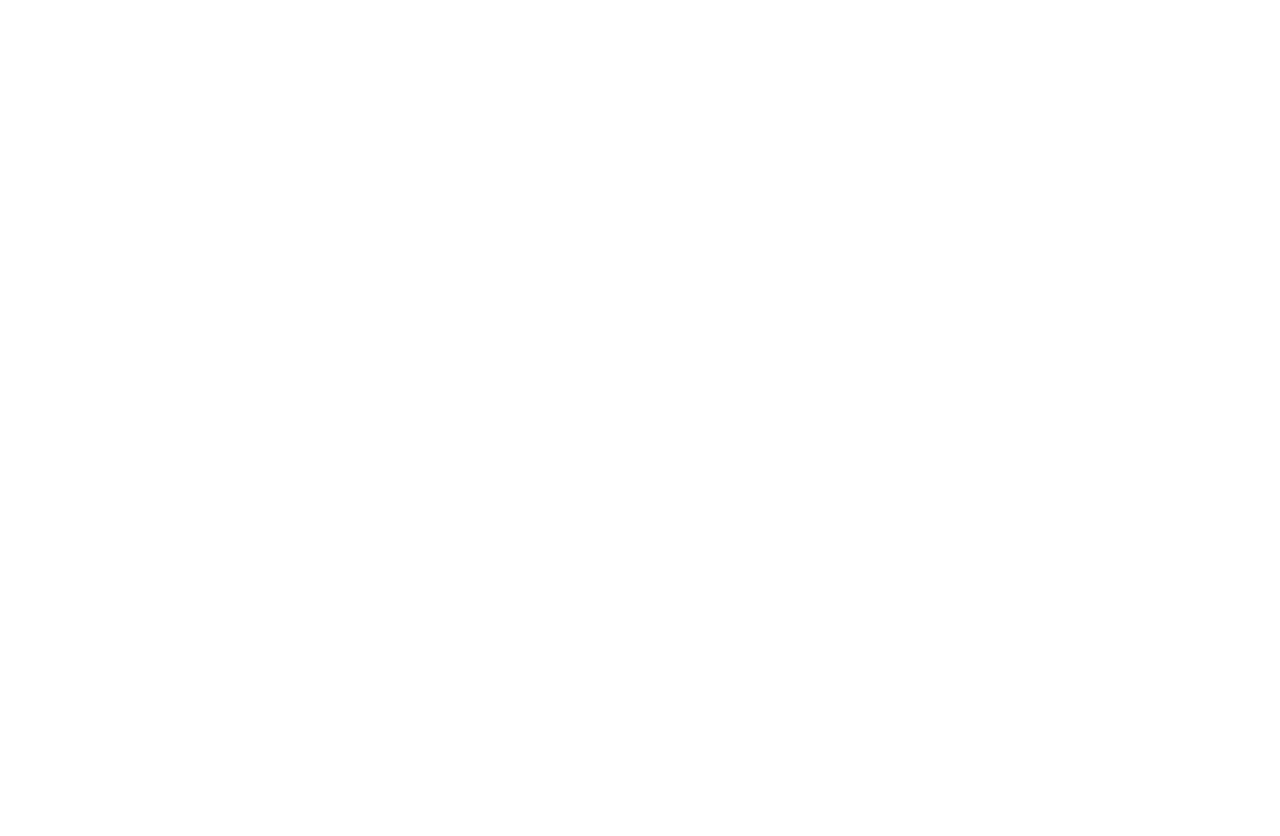
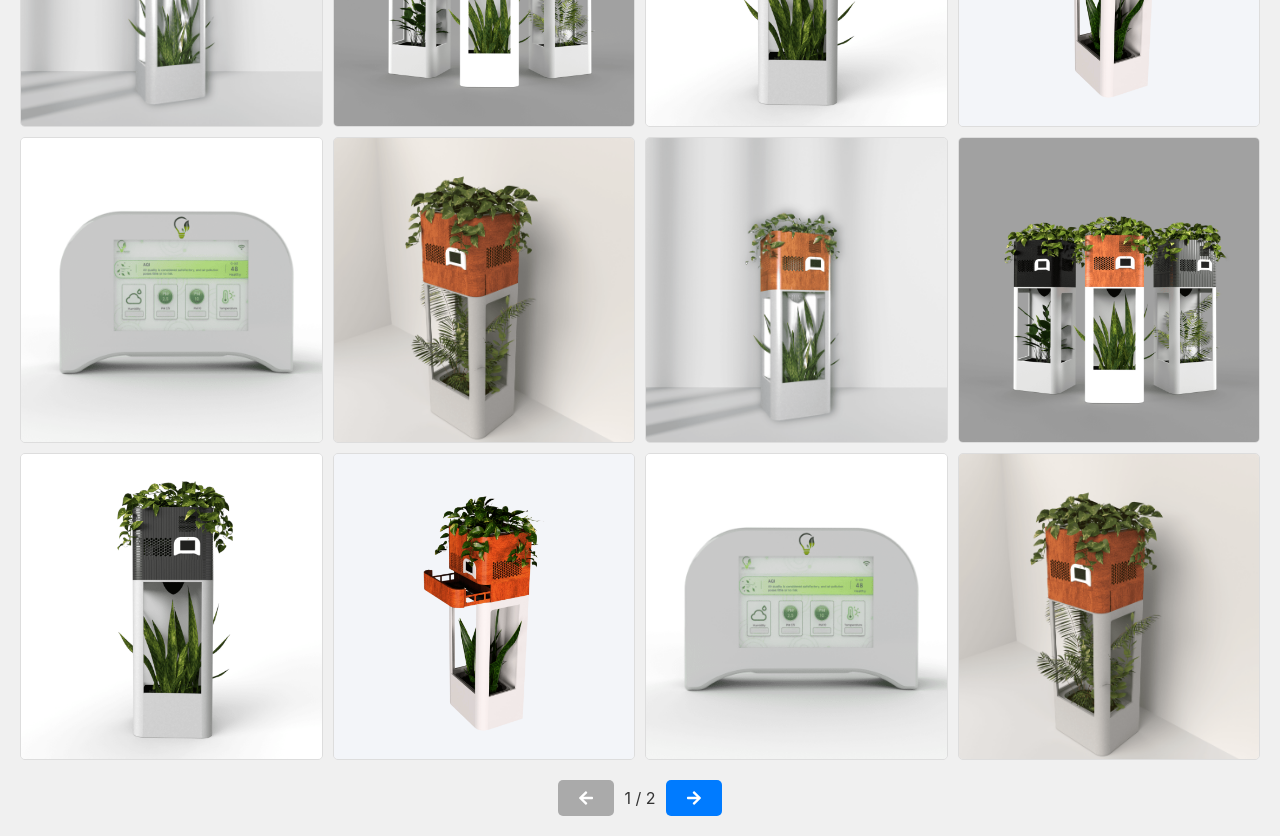
Before and after one commit to Rajsingh45/Greenverse, a React (Create React App) app in the folder frontend/: page /admin in a window 1280 px wide. Before the commit this address had no page. Shown: the part 280-1116 px from the top of the page. Before the commit the page ends 800 px from the top, so only its background shows below. Built offline with nearby package versions, Linux system fonts and the light colour scheme.

Commit message:
Changes in Integration

```diff
--- /dev/null
+++ b/frontend/src/Admin.js
@@ -0,0 +1,83 @@
+import React, { useState } from 'react';
+import './Dashboard.css';
+import { FaArrowLeft, FaArrowRight } from 'react-icons/fa'; // Import icons from react-icons
+import image1 from './images/device1.png';
+import image2 from './images/device2.png';
+import image3 from './images/device3.png';
+import image4 from './images/device4.png';
+import image5 from './images/device5.png';
+import image6 from './images/device6.png';
+import image7 from './images/device1.png';
+import image8 from './images/device2.png';
+import image9 from './images/device3.png';
+import image10 from './images/device4.png';
+import image11 from './images/device5.png';
+import image12 from './images/device6.png';
+import image13 from './images/device1.png';
+import image14 from './images/device2.png';
+import image15 from './images/device3.png';
+import image16 from './images/device4.png';
+import image17 from './images/device5.png';
+import image18 from './images/device6.png';
+
+const images = [
+  image1, image2, image3, image4, image5, image6, image7, image8, image9, image10,
+  image11, image12, image13, image14, image15, image16, image17, image18,
+];
+
+const Dashboard = () => {
+  const [currentPage, setCurrentPage] = useState(1);
+  const imagesPerPage = 12;
+  const totalPages = Math.ceil(images.length / imagesPerPage);
+
+  const handlePrevPage = () => {
+    if (currentPage > 1) {
+      setCurrentPage(currentPage - 1);
+    }
+  };
+
+  const handleNextPage = () => {
+    if (currentPage < totalPages) {
+      setCurrentPage(currentPage + 1);
+    }
+  };
+
+  const currentImages = images.slice(
+    (currentPage - 1) * imagesPerPage,
+    currentPage * imagesPerPage
+  );
+
+  return (
+    <div className="dash">
+      <h1 className="title">AQI Dashboard</h1>
+      <div className="gallery">
+        {currentImages.map((image, index) => (
+          <div className="gallery-item" key={index}>
+          <img src={image} alt={`AQI Device ${index + 1}`} />
+        </div>
+        ))}
+      </div>
+      <div className="pagination">
+        <button
+          className="pagination-button"
+          onClick={handlePrevPage}
+          disabled={currentPage === 1}
+        >
+          <FaArrowLeft />
+        </button>
+        <span className="page-number">
+          {currentPage} / {totalPages}
+        </span>
+        <button
+          className="pagination-button"
+          onClick={handleNextPage}
+          disabled={currentPage === totalPages}
+        >
+          <FaArrowRight />
+        </button>
+      </div>
+    </div>
+  );
+};
+
+export default Dashboard;
--- a/frontend/src/App.js
+++ b/frontend/src/App.js
@@ -2,16 +2,21 @@
 import LoginPage from './LoginPage';
 import SignupPage from './SignupPage';
 import Dashboard from './Dashboard'
+import UserContextProvider from './UserContext';
+import Admin from './Admin'
 
 function App() {
   return (
     <div className="App">
       <Router>
+      <UserContextProvider>
         <Routes>
           <Route path="/" element={<SignupPage />} />
           <Route path="/login" element={<LoginPage />} />
           <Route path="/dashboard" element={<Dashboard />} />
+          <Route path="/admin" element={<Admin />} />
         </Routes>
+        </UserContextProvider>
       </Router>
     </div>
   );
--- a/frontend/src/LoginPage.js
+++ b/frontend/src/LoginPage.js
@@ -1,40 +1,73 @@
-import React, { useState } from 'react';
+import React, { useState, useContext } from 'react';
 import { useNavigate } from 'react-router-dom';
 import './login.css';
+import { UserContext } from "./UserContext"; // Ensure this path is correct
 
 const LoginPage = () => {
-    const [email, setEmail] = useState('');
-    const [password, setPassword] = useState('');
+    const [userDetails, setUserDetails] = useState({
+        email: "",
+        password: ""
+    });
     const [error, setError] = useState('');
     const navigate = useNavigate();
+    const loggedData = useContext(UserContext); // Ensure UserContext is properly imported and used
 
-    const handleEmailChange = (e) => {
-        setEmail(e.target.value);
-    };
-
-    const handlePasswordChange = (e) => {
-        setPassword(e.target.value);
+    const handleInput = (e) => {
+        const { name, value } = e.target;
+        setUserDetails((prevState) => ({
+            ...prevState,
+            [name]: value
+        }));
     };
 
     const handleSubmit = (e) => {
         e.preventDefault();
-
         const emailRegex = /^[^\s@]+@[^\s@]+\.[^\s@]+$/;
-        if (!emailRegex.test(email)) {
+        if (!emailRegex.test(userDetails.email)) {
             setError('Invalid email format');
             return;
         }
+         if (userDetails.password.length < 8) {
+             setError('Password must be at least 8 characters long');
+             return;
+         }
 
-        if (password.length < 8) {
-            setError('Password must be at least 8 characters long');
-            return;
-        }
+        fetch("http://localhost:5000/auth/login", {
+            method: "POST",
+            body: JSON.stringify(userDetails),
+            headers: {
+                "Content-Type": "application/json"
+            }
+        })
+            .then((response) => {
+                if (response.status === 404) {
+                    setError("Email doesn't exist");
+                } else if (response.status === 400) {
+                    setError("Incorrect Password");
+                }
 
-        console.log('Logging in with:', email, password);
+                setTimeout(() => {
+                    setError("");
+                }, 5000);
 
-        // Simulate login success
-        setError('');
-        navigate('/dashboard'); // Navigate to the dashboard on successful login
+                return response.json();
+            })
+            .then((data) => {
+                if (data.token !== undefined) {
+                     localStorage.setItem("nutrify-user", JSON.stringify(data));
+                    loggedData.setLoggedUser(data);
+
+                    if (userDetails.email === "admin@example.com" && userDetails.password === "adminpassword") {
+                        navigate("/admin");
+                    } else {
+                        navigate("/dashboard");
+                    }
+                }
+            })
+            .catch((err) => {
+                console.log(err);
+                setError("An error occurred. Please try again.");
+            });
     };
 
     return (
@@ -44,11 +77,23 @@
             <form onSubmit={handleSubmit}>
                 <div>
                     <label>Email:</label>
-                    <input type="email" value={email} onChange={handleEmailChange} required />
+                    <input
+                        type="email"
+                        name="email"
+                        value={userDetails.email}
+                        onChange={handleInput}
+                        required
+                    />
                 </div>
                 <div>
                     <label>Password:</label>
-                    <input type="password" value={password} onChange={handlePasswordChange} required />
+                    <input
+                        type="password"
+                        name="password"
+                        value={userDetails.password}
+                        onChange={handleInput}
+                        required
+                    />
                 </div>
                 <button type="submit">Login</button>
             </form>
--- /dev/null
+++ b/frontend/src/UserContext.js
@@ -0,0 +1,15 @@
+import React, { createContext, useState } from 'react';
+
+export const UserContext = createContext();
+
+const UserContextProvider = ({ children }) => {
+    const [loggedUser, setLoggedUser] = useState(null);
+
+    return (
+        <UserContext.Provider value={{ loggedUser, setLoggedUser }}>
+            {children}
+        </UserContext.Provider>
+    );
+};
+
+export default UserContextProvider;
```
